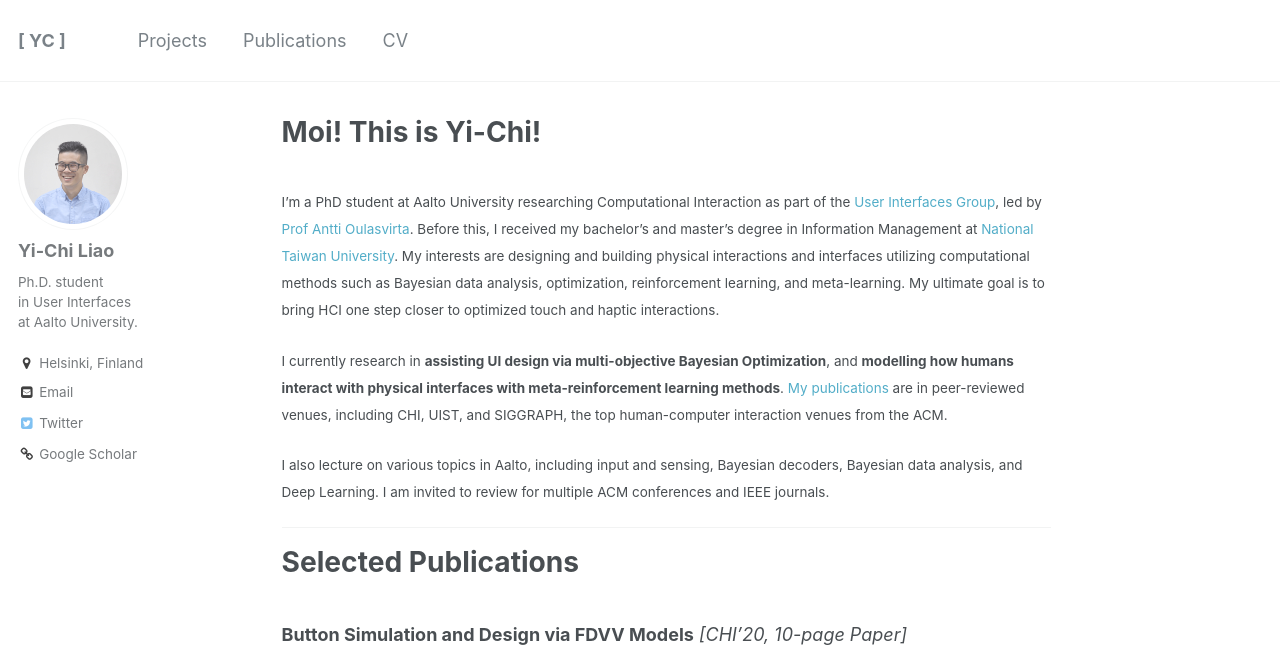
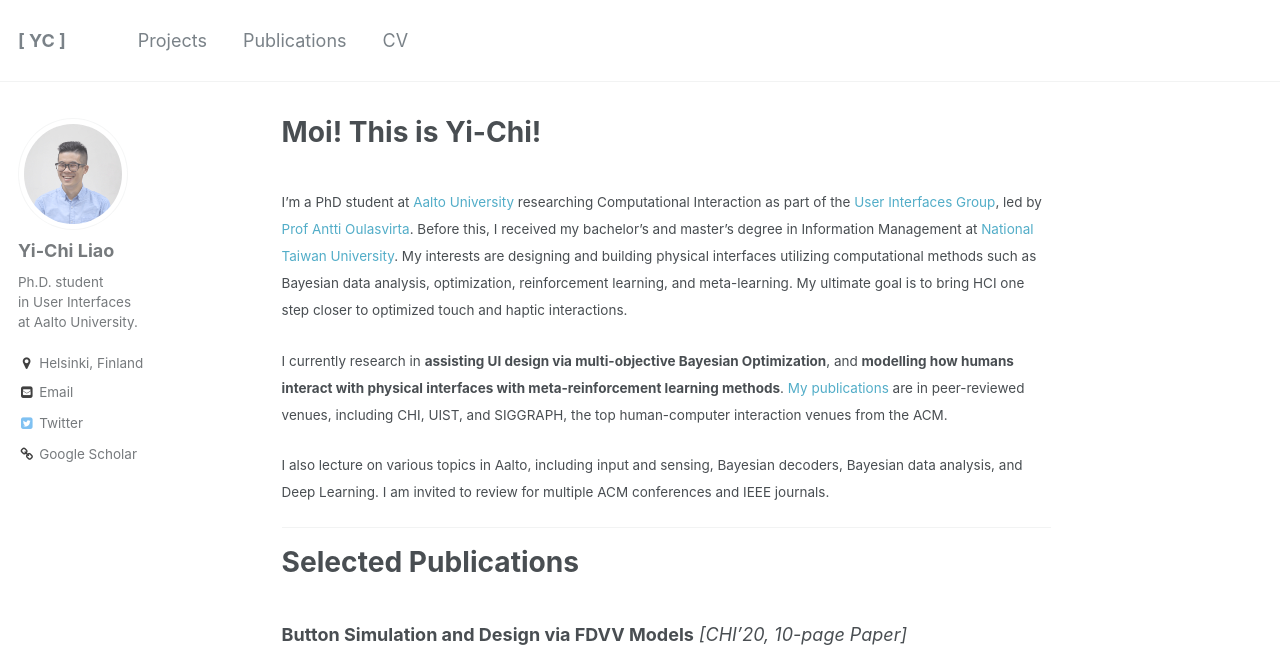
Before and after one commit to yichiliao/yichiliao.github.io, a Jekyll site: the page built from _pages/about.md, in a window 1280 px wide and 900 px high, cut to the strip 0-668 px from the top of the window. Built offline with Jekyll 4.4.1, drawn with Linux system fonts in a browser that asks for light colours.

Commit message:
modify about

```diff
--- a/_pages/about.md
+++ b/_pages/about.md
@@ -9,7 +9,7 @@
 ---
 <br>
 <small>
-I’m a PhD student at Aalto University researching Computational Interaction as part of the [User Interfaces Group](http://userinterfaces.aalto.fi/), led by [Prof Antti Oulasvirta](http://users.comnet.aalto.fi/oulasvir/). Before this, I received my bachelor’s and master’s degree in Information Management at [National Taiwan University](https://www.ntu.edu.tw/english/). My interests are designing and building physical interactions and interfaces utilizing computational methods such as Bayesian data analysis, optimization, reinforcement learning, and meta-learning. My ultimate goal is to bring HCI one step closer to optimized touch and haptic interactions.
+I’m a PhD student at [Aalto University](https://www.aalto.fi/en) researching Computational Interaction as part of the [User Interfaces Group](http://userinterfaces.aalto.fi/), led by [Prof Antti Oulasvirta](http://users.comnet.aalto.fi/oulasvir/). Before this, I received my bachelor’s and master’s degree in Information Management at [National Taiwan University](https://www.ntu.edu.tw/english/). My interests are designing and building physical interfaces utilizing computational methods such as Bayesian data analysis, optimization, reinforcement learning, and meta-learning. My ultimate goal is to bring HCI one step closer to optimized touch and haptic interactions.
 </small>
 
 <small>
```
